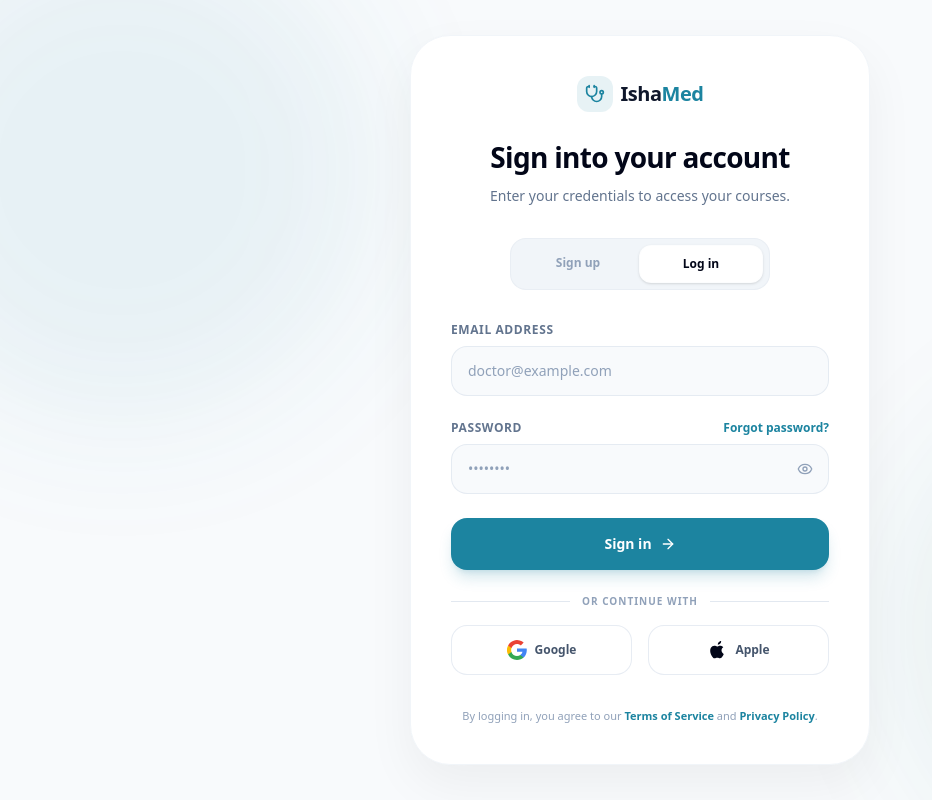
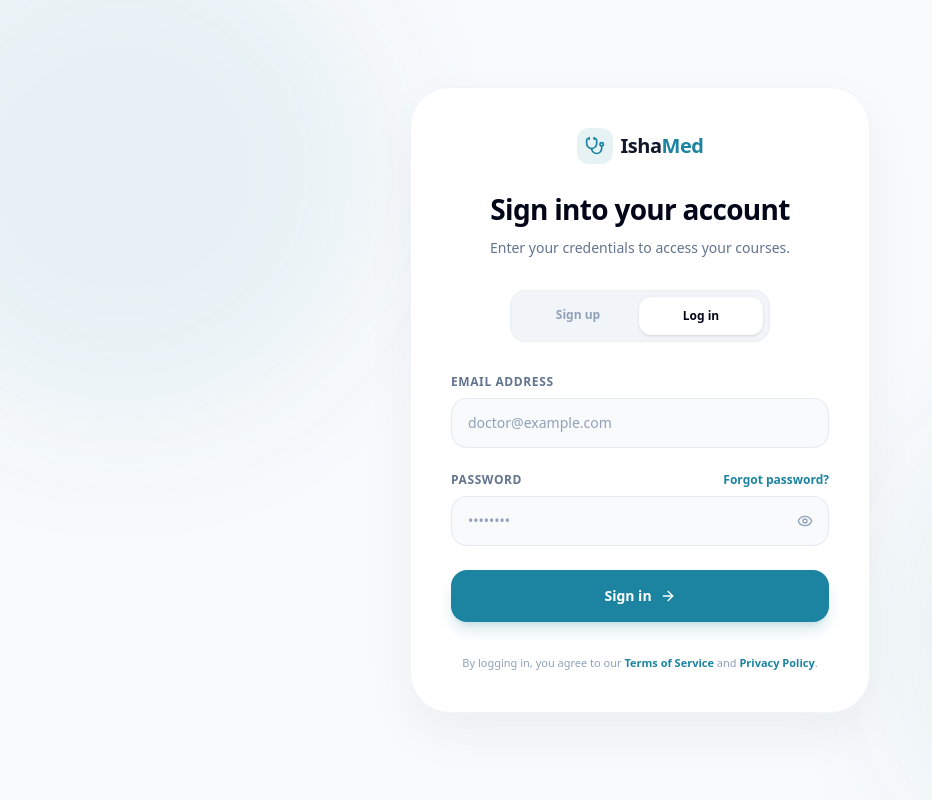
Before and after one commit to Divyanshu9470/ISHA-AI-Powered-Healthcare-Platform, a Next.js app: page /login in a window 1280 px wide. Shown: the whole page, without its empty margins (0-932 px from the left). Built offline with nearby package versions, Linux system fonts and the light colour scheme.

Commit message:
Remove Google and Apple buttons from auth pages

```diff
--- a/app/(auth)/login/page.tsx
+++ b/app/(auth)/login/page.tsx
@@ -162,47 +162,7 @@ function LoginContent() {
           </button>
         </form>
 
-        {/* Divider */}
-        <div className="flex items-center gap-3 mt-6">
-          <div className="flex-1 h-px bg-slate-200 dark:bg-slate-800" />
-          <span className="text-[10px] font-semibold text-slate-400 dark:text-slate-600 uppercase tracking-widest">or continue with</span>
-          <div className="flex-1 h-px bg-slate-200 dark:bg-slate-800" />
-        </div>
 
-        {/* Social Logins */}
-        <div className="grid grid-cols-2 gap-4 mt-4">
-          <button
-            type="button"
-            onClick={handleGoogleSignIn}
-            disabled={isGoogleLoading}
-            title="Sign in with Google"
-            className="flex items-center justify-center gap-2 py-3.5 px-4 rounded-2xl border border-slate-200/80 dark:border-slate-800/50 bg-white dark:bg-slate-950/40 hover:bg-slate-50 dark:hover:bg-slate-900/60 transition-all duration-300 disabled:opacity-60 disabled:cursor-not-allowed"
-          >
-            {isGoogleLoading ? (
-              <Loader2 className="w-5 h-5 animate-spin text-slate-500" />
-            ) : (
-              <svg className="w-5 h-5" viewBox="0 0 24 24">
-                <path fill="#4285F4" d="M23.745 12.27c0-.7-.06-1.4-.19-2.07H12v3.92h6.61a5.66 5.66 0 0 1-2.45 3.72v3.08h3.95c2.31-2.13 3.64-5.27 3.64-8.65z" />
-                <path fill="#34A853" d="M12 24c3.24 0 5.97-1.08 7.96-2.91l-3.95-3.08c-1.1.74-2.51 1.18-4.01 1.18-3.09 0-5.71-2.09-6.64-4.9H1.32v3.19A12 12 0 0 0 12 24z" />
-                <path fill="#FBBC05" d="M5.36 14.29a7.2 7.2 0 0 1 0-4.58V6.52H1.32a12 12 0 0 0 0 10.96l4.04-3.19z" />
-                <path fill="#EA4335" d="M12 4.75c1.77 0 3.35.61 4.6 1.8l3.42-3.42A12 12 0 0 0 1.32 6.52l4.04 3.19c.93-2.8 3.55-4.96 6.64-4.96z" />
-              </svg>
-            )}
-            <span className="text-xs font-semibold text-slate-600 dark:text-slate-300">Google</span>
-          </button>
-          <button
-            type="button"
-            title="Apple Sign-in requires Apple Developer account"
-            onClick={() => setError("Apple sign-in requires an Apple Developer account. Please use Google or email/password.")}
-            className="flex items-center justify-center gap-2 py-3.5 px-4 rounded-2xl border border-slate-200/80 dark:border-slate-800/50 bg-white dark:bg-slate-950/40 hover:bg-slate-50 dark:hover:bg-slate-900/60 transition-all duration-300 relative group"
-          >
-            <svg className="w-5 h-5 fill-current text-slate-950 dark:text-white" viewBox="0 0 24 24">
-              <path d="M18.71 19.5c-.83 1.24-1.71 2.45-3.05 2.47-1.34.03-1.77-.79-3.29-.79-1.53 0-2 .77-3.27.82-1.31.05-2.3-1.32-3.14-2.53C4.25 17 2.94 12.45 4.7 9.39c.87-1.52 2.43-2.48 4.12-2.51 1.28-.02 2.5.87 3.29.87.78 0 2.26-1.07 3.81-.91.65.03 2.47.26 3.64 1.98-.09.06-2.17 1.28-2.15 3.81.03 3.02 2.65 4.03 2.68 4.04-.03.07-.42 1.44-1.38 2.83M15.97 4.17c.66-.81 1.11-1.93.99-3.06-1 .04-2.2.67-2.92 1.5-.63.73-1.18 1.87-1.03 2.98 1.12.09 2.26-.57 2.96-1.42z" />
-            </svg>
-            <span className="text-xs font-semibold text-slate-600 dark:text-slate-300">Apple</span>
-            <span className="absolute -top-8 left-1/2 -translate-x-1/2 bg-slate-900 text-white text-[9px] px-2 py-1 rounded-lg whitespace-nowrap opacity-0 group-hover:opacity-100 transition-opacity pointer-events-none">Coming soon</span>
-          </button>
-        </div>
 
         <p className="mt-8 text-center text-[11px] text-slate-400 dark:text-slate-500 font-light leading-relaxed">
           By logging in, you agree to our{" "}
--- a/app/(auth)/register/page.tsx
+++ b/app/(auth)/register/page.tsx
@@ -279,42 +279,6 @@ export default function RegisterPage() {
           </button>
         </form>
 
-        {/* Social Signups */}
-        <div className="grid grid-cols-2 gap-4 mt-6">
-          <button
-            type="button"
-            onClick={() => alert("Google sign-in is coming soon!")}
-            className="flex items-center justify-center py-3.5 px-4 rounded-2xl border border-slate-200/80 dark:border-slate-800/50 bg-white dark:bg-slate-950/40 hover:bg-slate-50 dark:hover:bg-slate-900/60 transition-all duration-300"
-          >
-            <svg className="w-5 h-5" viewBox="0 0 24 24">
-              <path
-                fill="#4285F4"
-                d="M23.745 12.27c0-.7-.06-1.4-.19-2.07H12v3.92h6.61a5.66 5.66 0 0 1-2.45 3.72v3.08h3.95c2.31-2.13 3.64-5.27 3.64-8.65z"
-              />
-              <path
-                fill="#34A853"
-                d="M12 24c3.24 0 5.97-1.08 7.96-2.91l-3.95-3.08c-1.1.74-2.51 1.18-4.01 1.18-3.09 0-5.71-2.09-6.64-4.9H1.32v3.19A12 12 0 0 0 12 24z"
-              />
-              <path
-                fill="#FBBC05"
-                d="M5.36 14.29a7.2 7.2 0 0 1 0-4.58V6.52H1.32a12 12 0 0 0 0 10.96l4.04-3.19z"
-              />
-              <path
-                fill="#EA4335"
-                d="M12 4.75c1.77 0 3.35.61 4.6 1.8l3.42-3.42A12 12 0 0 0 1.32 6.52l4.04 3.19c.93-2.8 3.55-4.96 6.64-4.96z"
-              />
-            </svg>
-          </button>
-          <button
-            type="button"
-            onClick={() => alert("Apple sign-in is coming soon!")}
-            className="flex items-center justify-center py-3.5 px-4 rounded-2xl border border-slate-200/80 dark:border-slate-800/50 bg-white dark:bg-slate-950/40 hover:bg-slate-50 dark:hover:bg-slate-900/60 transition-all duration-300"
-          >
-            <svg className="w-5 h-5 fill-current text-slate-950 dark:text-white" viewBox="0 0 24 24">
-              <path d="M18.71 19.5c-.83 1.24-1.71 2.45-3.05 2.47-1.34.03-1.77-.79-3.29-.79-1.53 0-2 .77-3.27.82-1.31.05-2.3-1.32-3.14-2.53C4.25 17 2.94 12.45 4.7 9.39c.87-1.52 2.43-2.48 4.12-2.51 1.28-.02 2.5.87 3.29.87.78 0 2.26-1.07 3.81-.91.65.03 2.47.26 3.64 1.98-.09.06-2.17 1.28-2.15 3.81.03 3.02 2.65 4.03 2.68 4.04-.03.07-.42 1.44-1.38 2.83M15.97 4.17c.66-.81 1.11-1.93.99-3.06-1 .04-2.2.67-2.92 1.5-.63.73-1.18 1.87-1.03 2.98 1.12.09 2.26-.57 2.96-1.42z" />
-            </svg>
-          </button>
-        </div>
 
         <p className="mt-8 text-center text-[11px] text-slate-400 dark:text-slate-500 font-light leading-relaxed">
           By signing up, you agree to our{" "}
```
